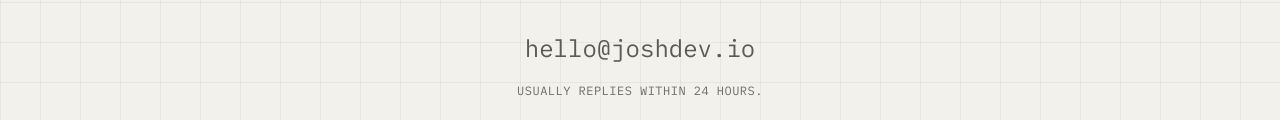
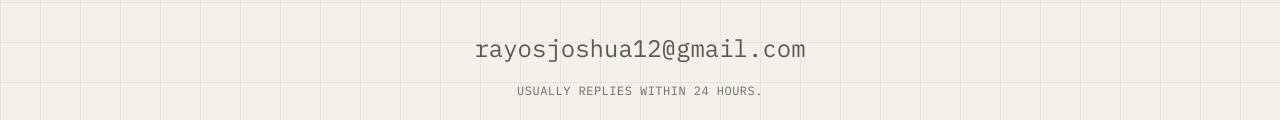
Before and after one commit to JoshDeV-eng/Pront-Portfolio, a plain HTML site: page index.html in a window 1280 px wide. Shown: the part 4678-4798 px from the top of the page. Drawn offline with nearby package versions, Linux system fonts and the light colour scheme; animation ran at ten frames a second.

Commit message:
update my email

```diff
--- a/index.html
+++ b/index.html
@@ -383,7 +383,7 @@
   <div class="contact__inner">
     <span class="section-idx">SHEET 06 — SIGN&#8209;OFF</span>
     <h2 class="contact__title">Let's build something<br>with depth.</h2>
-    <a href="mailto:hello@joshdev.io" class="contact__email">hello@joshdev.io</a>
+    <a href="mailto:hello@joshdev.io" class="contact__email">rayosjoshua12@gmail.com</a>
     <p class="contact__note">Usually replies within 24 hours.</p>
 
     <div class="contact__socials">
```
